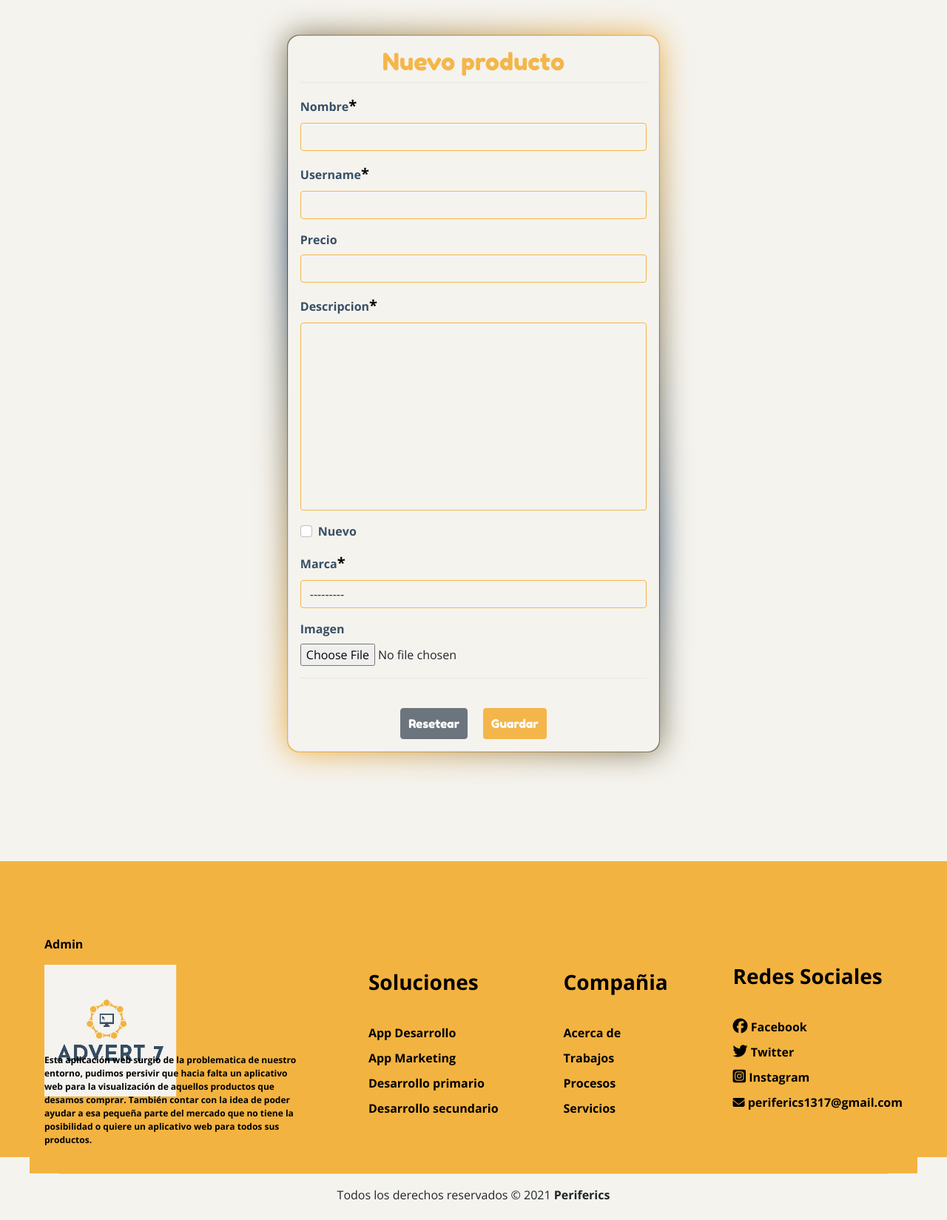
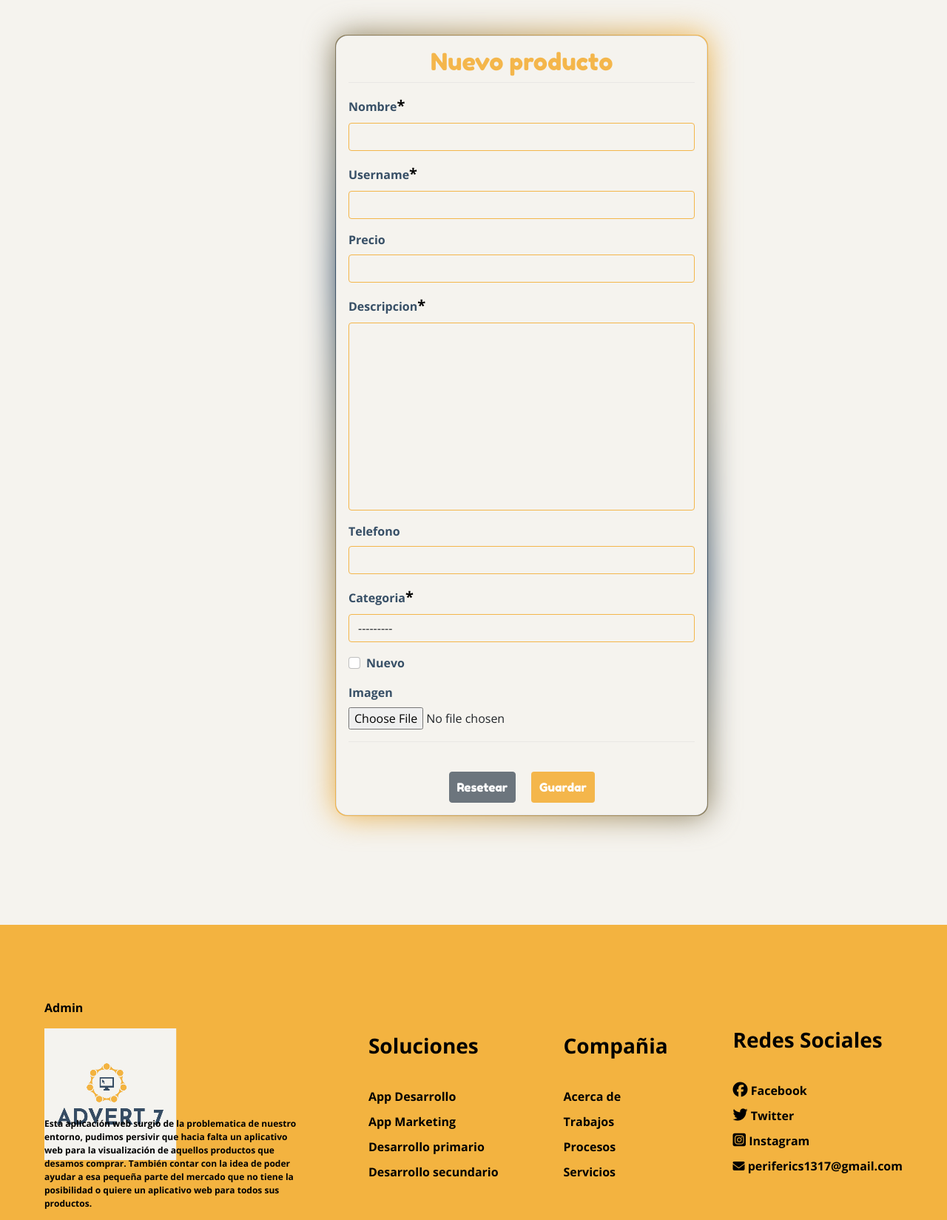
Before and after one commit to ItzMarlon2/ADVERT7, a Django app: page /agregar/ in a window 1280 px wide. Shown: the part 140-1789 px from the top of the page at 74% size. Before the commit the page ends 1762 px from the top, so only its background shows below. Run offline with Django 3.2, Linux system fonts and the light colour scheme; data comes from the database, SQL or seed files in the repository; some libraries are stand-ins or nearby versions.

Commit message:
Corrección de algunas cosas

```diff
--- a/FRONT/Proyecto_ADVERT7/tecnologia/app/forms.py
+++ b/FRONT/Proyecto_ADVERT7/tecnologia/app/forms.py
@@ -13,11 +13,12 @@
     username = forms.CharField(min_length=3, max_length=100)
     imagen = forms.ImageField(required=False, validators=[MaxSizeFileValidator(max_file_size=2)])
     precio = forms.IntegerField(required=False, min_value=1, max_value=3000000)
+    telefono = forms.CharField(required=False, min_length=7,max_length=10)
 
 
     class Meta:
         model= producto
-        fields = ['nombre', 'username', 'precio', 'descripcion', 'nuevo', 'marca', 'imagen']
+        fields = ['nombre', 'username', 'precio', 'descripcion', 'telefono', 'categoria', 'nuevo', 'imagen']
 
         widgets ={
             "fecha_fabricacion": DatePickerInput(format='%d/%m/%Y')
--- a/FRONT/Proyecto_ADVERT7/tecnologia/app/models.py
+++ b/FRONT/Proyecto_ADVERT7/tecnologia/app/models.py
@@ -1,7 +1,7 @@
 from django.db import models
 #from django.contrib.auth.models import User
 # Create your models here.
-class marca(models.Model):
+class Categoria(models.Model):
     nombre= models.CharField(max_length=50)
     def __str__(self):
         return self.nombre
@@ -12,8 +12,9 @@
     precio=models.IntegerField(null=True)
     descripcion=models.TextField()
     nuevo=models.BooleanField()
-    marca=models.ForeignKey(marca, on_delete=models.PROTECT)
+    categoria=models.ForeignKey(Categoria, on_delete=models.PROTECT)
     fecha_fabricacion=models.DateField(auto_now=True)
+    telefono=models.CharField(null=True, max_length=10)
     imagen=models.ImageField(upload_to="productos", null="True")
     #users=models.ForeignKey(User, on_delete=models.PROTECT)
     def __str__(self):
--- a/FRONT/Proyecto_ADVERT7/tecnologia/app/static/css/estilos.css
+++ b/FRONT/Proyecto_ADVERT7/tecnologia/app/static/css/estilos.css
@@ -432,6 +432,7 @@
 
 .row{
     max-width: 1349px;
+    justify-content: center;
 }
 
 .table-striped>tbody>tr:nth-of-type(odd){
@@ -458,7 +459,6 @@
     justify-content: center;
     background-color: rgba(245,243,238,255);
     margin-bottom: 30px;
-    width: 1347px;
 }
 
 /*--------------*/
@@ -747,6 +747,11 @@
 
 
 /*MEDIA QUERIES*/
+@media (min-width: 768px){
+    .offset-md-3 {
+        margin-left: 10%;
+    }
+}
 
 
 /*Tablets*/
--- a/FRONT/Proyecto_ADVERT7/tecnologia/app/templates/base.html
+++ b/FRONT/Proyecto_ADVERT7/tecnologia/app/templates/base.html
@@ -6,7 +6,7 @@
 <head>
     <meta charset="UTF-8">
     <meta name="viewport" content="width=device-width, initial-scale=1.0">
-    <title>Periferics</title>
+    <title>Advert7</title>
     <link href="https://fonts.googleapis.com/css2?family=Balsamiq+Sans:ital,wght@0,700;1,400;1,700&family=Open+Sans:ital,wght@0,400;0,700;1,600&display=swap" rel="stylesheet">
     <link href="https://cdn.jsdelivr.net/npm/bootstrap@5.0.1/dist/css/bootstrap.min.css" rel="stylesheet" integrity="sha384-+0n0xVW2eSR5OomGNYDnhzAbDsOXxcvSN1TPprVMTNDbiYZCxYbOOl7+AMvyTG2x" crossorigin="anonymous">
     <script src="https://kit.fontawesome.com/410cf35d38.js" crossorigin="anonymous"></script>
--- a/FRONT/Proyecto_ADVERT7/tecnologia/app/templates/cate.html
+++ b/FRONT/Proyecto_ADVERT7/tecnologia/app/templates/cate.html
@@ -52,6 +52,9 @@
                     <span>{{p.fecha_fabricacion}}</span>
                     <h2>{{p.nombre | title}}</h2>
                     <p>{{p.descripcion}}</p>
+                    {% if p.telefono %}
+                    <p>{{p.telefono}}</p>
+                    {% endif %}
                     {% if p.precio %}
                     <h2>${{p.precio | intcomma}}</h2>
                     {% endif %}
--- a/FRONT/Proyecto_ADVERT7/tecnologia/app/templates/home.html
+++ b/FRONT/Proyecto_ADVERT7/tecnologia/app/templates/home.html
@@ -52,8 +52,11 @@
                     <span>{{p.fecha_fabricacion}}</span>
                     <h2>{{p.nombre | title}}</h2>
                     <p>{{p.descripcion}}</p>
+                    {% if p.telefono %}
+                    <p><i class="fab fa-whatsapp"></i>   {{p.telefono}}</p>
+                    {% endif %}
                     {% if p.precio %}
-                    <h2>${{p.precio | intcomma}}</h2>
+                    <h2>{{p.precio | intcomma}}</h2>
                     {% endif %}
                     <h3>{{p.marca | capfirst}}</h3>
                     <h6>Publicado por: @{{p.username}}</h6>
--- a/FRONT/Proyecto_ADVERT7/tecnologia/app/templates/productos/agregar.html
+++ b/FRONT/Proyecto_ADVERT7/tecnologia/app/templates/productos/agregar.html
@@ -8,7 +8,7 @@
     <div class="col-11 col-md-6 offset-md-3">
         <div class="card">
             <div class="card-body">
-                <h2>Nuevo producto</h2>
+                <h2>Nuevo Anuncio</h2>
                 <hr>
                 <form action="" method="POST" enctype="multipart/form-data">
 
--- a/FRONT/Proyecto_ADVERT7/tecnologia/app/templates/productos/listar.html
+++ b/FRONT/Proyecto_ADVERT7/tecnologia/app/templates/productos/listar.html
@@ -27,7 +27,7 @@
 <br><br><br>
 <div class="card">
     <div class="card-body">
-        <h2>Listado de productos</h2>
+        <h2>Listado de Anuncios</h2>
         <hr>
         <table class="table table-striped table-responsive-sm">
             <tr>
--- a/FRONT/Proyecto_ADVERT7/tecnologia/app/urls.py
+++ b/FRONT/Proyecto_ADVERT7/tecnologia/app/urls.py
@@ -5,7 +5,7 @@
 
 router = routers.DefaultRouter()
 router.register('producto', ProductoViewset)
-router.register('marca', MarcaViewset)
+router.register('categoria', CategoriaViewset)
 
 urlpatterns = [
     path('', casa, name="home"),
--- a/FRONT/Proyecto_ADVERT7/tecnologia/app/views.py
+++ b/FRONT/Proyecto_ADVERT7/tecnologia/app/views.py
@@ -1,5 +1,5 @@
 from django.shortcuts import render, redirect, get_object_or_404
-from .models import producto,marca
+from .models import producto,Categoria
 from .forms import productoForms, CustomUserCreationForm
 from django.contrib import messages
 from django.core.paginator import Paginator
@@ -7,13 +7,13 @@
 from django.contrib.auth import authenticate, login
 from django.contrib.auth.decorators import login_required, permission_required
 from rest_framework import viewsets
-from .serializers import ProductoSerializer, MarcaSerializer
+from .serializers import ProductoSerializer, CategoriaSerializer
 from django.core.mail import send_mail
 from django.conf import settings
 # Create your views here.
-class MarcaViewset(viewsets.ModelViewSet):
-    queryset = marca.objects.all()
-    serializer_class= MarcaSerializer
+class CategoriaViewset(viewsets.ModelViewSet):
+    queryset = Categoria.objects.all()
+    serializer_class= CategoriaSerializer
 
 class ProductoViewset(viewsets.ModelViewSet):
     queryset = producto.objects.all()
@@ -34,7 +34,7 @@
 
 def casa(request):
     productos = producto.objects.all()
-    categorias = marca.objects.all()
+    categorias =Categoria.objects.all()
     data = {
         'productos': productos,
         'categorias': categorias
@@ -42,8 +42,8 @@
     return render (request, 'home.html', data)
 
 def cate(request, id):
-    productos = producto.objects.filter(marca=id)
-    categorias= marca.objects.all()
+    productos = producto.objects.filter(categoria=id)
+    categorias= Categoria.objects.all()
     data ={
         'productos': productos,
         'categorias': categorias
```
Also changed, not shown: FRONT/Proyecto_ADVERT7/tecnologia/app/admin.py (+4 -4 lines), FRONT/Proyecto_ADVERT7/tecnologia/app/serializers.py (+8 -7 lines), FRONT/Proyecto_ADVERT7/tecnologia/app/migrations/0008_producto_telefono.py (added), FRONT/Proyecto_ADVERT7/tecnologia/app/migrations/0009_alter_producto_telefono.py (added), FRONT/Proyecto_ADVERT7/tecnologia/app/migrations/0010_auto_20210908_1113.py (added), FRONT/Proyecto_ADVERT7/tecnologia/db.sqlite3, FRONT/Proyecto_ADVERT7/tecnologia/media/productos/audifono_rojo_bxIKrIc.png (added), FRONT/Proyecto_ADVERT7/tecnologia/media/productos/audifonos_azules_OhuKNsJ.png (added).
